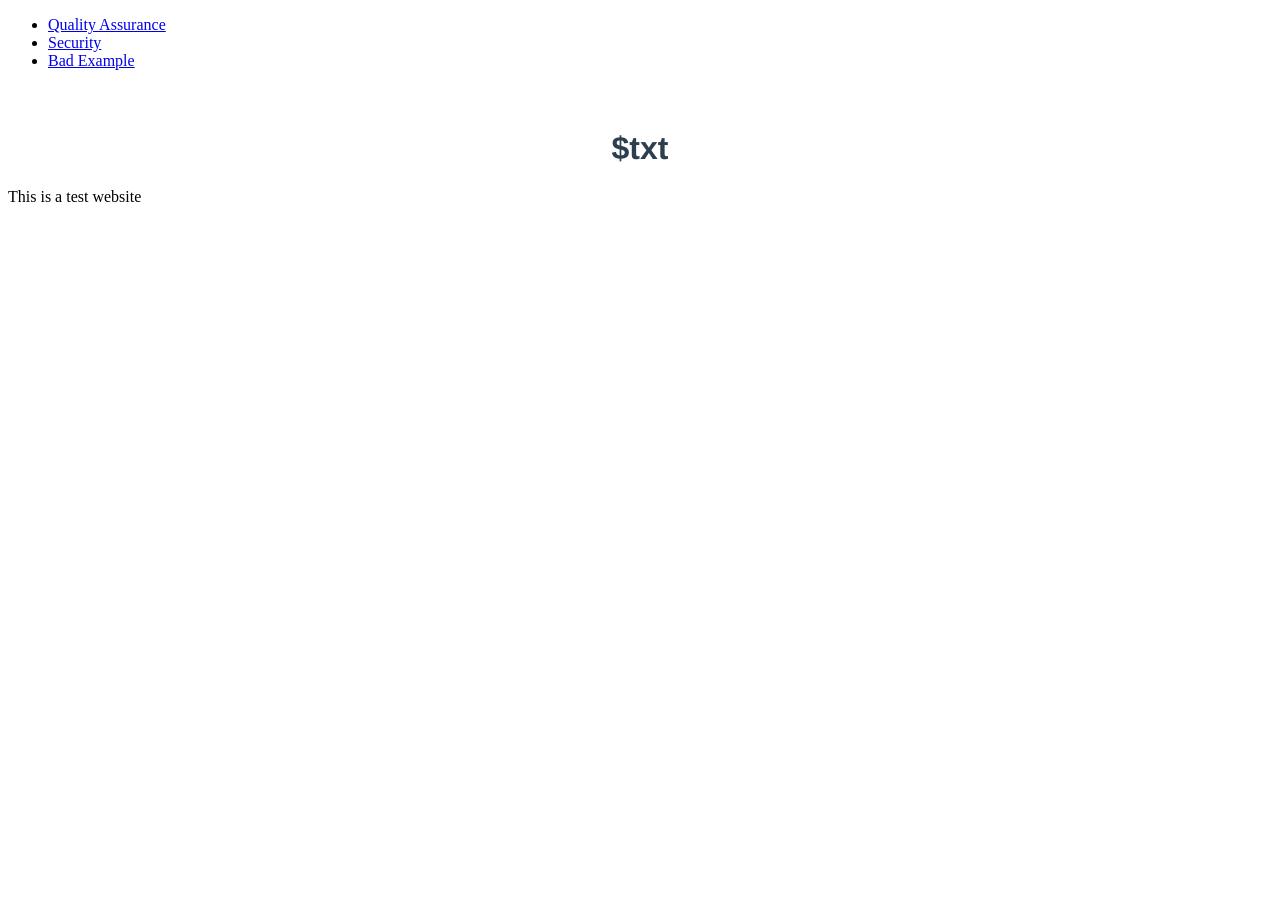
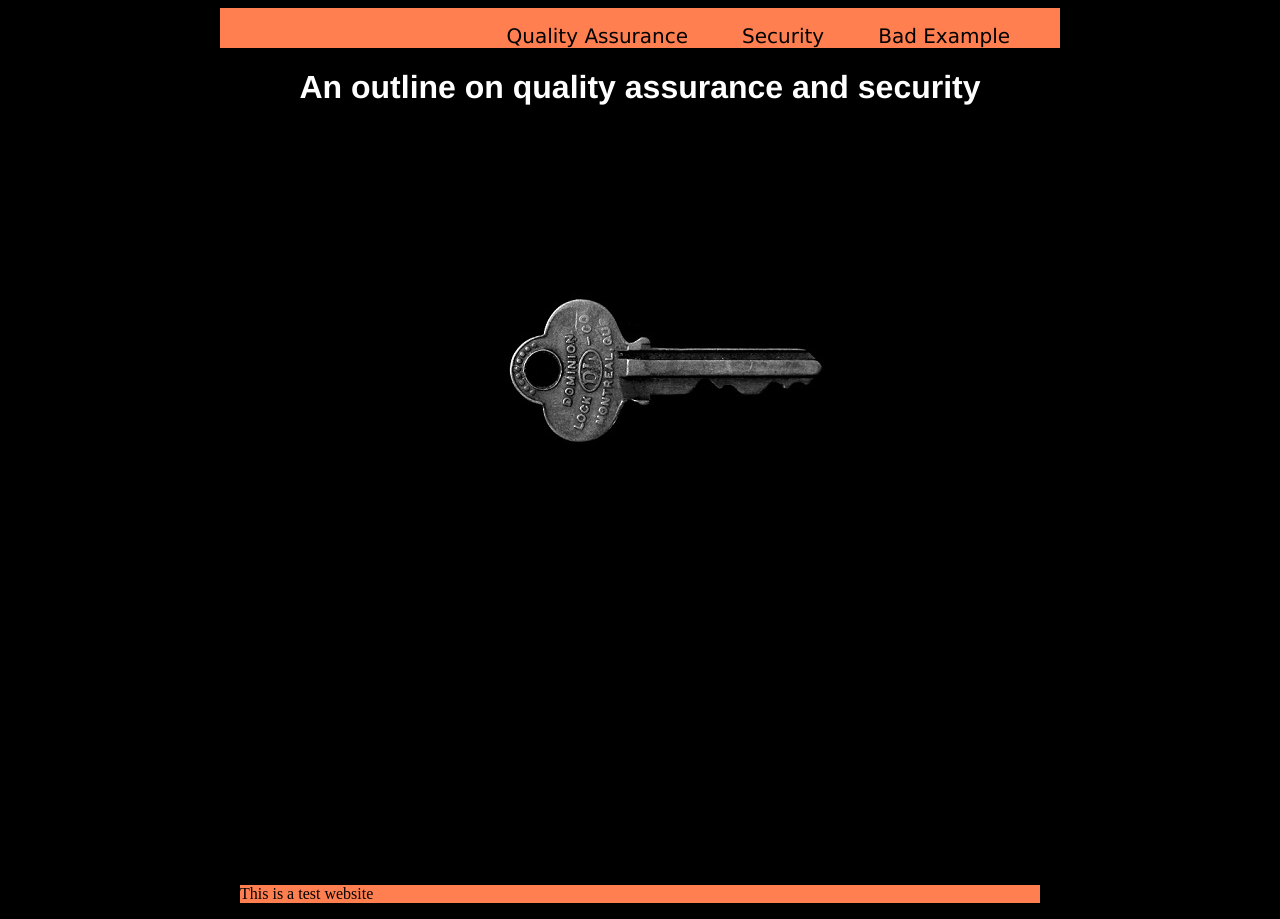
Before and after one commit to albybaby250219/QA-Assignment, a website built with Vite: page index.html in a window 1280 px wide. Before the commit the page ends 800 px from the top, so only its background shows below. Built offline with nearby package versions, Linux system fonts and the light colour scheme.

Commit message:
updated views and styles

```diff
--- a/heading.json
+++ /dev/null
@@ -1,5 +0,0 @@
-{
-    "homepage": {
-        "title":"An outline on QA and Security"
-    }
-}
--- a/index.html
+++ b/index.html
@@ -8,16 +8,12 @@
   </head>
   <body>
     <header id="header">
-      <ul>
-        <li><a href="quality_assurance.html">Quality Assurance</a></li>
-        <li><a href="security.html">Security</a></li>
-        <li><a href="bad_example.html">Bad Example</a></li>
-      </ul>
+
     </header>
     <main>
       <div id="app"></div>
     </main>
-    <footer>
+    <footer id="footer">
       <p>This is a test website</p>
     </footer>
     <script type="module" src="/main.js"></script>
--- a/main.js
+++ b/main.js
@@ -1,9 +1,13 @@
 import './style.scss';
 
-import {title} from './title.js';
+document.querySelector('#app').innerHTML = `
+<h1>An outline on quality assurance and security </h1>
+`;
 
-import json from './heading.json';
-
-const app = document.getElementById('app');
-
-title(app, json.homepage.title);
+document.querySelector('#header').innerHTML = `
+<ul>
+<li><a href="./views/quality_assurance.html">Quality Assurance</a></li>
+<li><a href="./views/security.html">Security</a></li>
+<li><a href="./views/bad_example.html">Bad Example</a></li>
+</ul>
+` ;
--- a/style.scss
+++ b/style.scss
@@ -1,8 +1,56 @@
+body{
+  background-color: black;
+}
 #app {
   font-family: Avenir, Helvetica, Arial, sans-serif;
   -webkit-font-smoothing: antialiased;
   -moz-osx-font-smoothing: grayscale;
   text-align: center;
-  color: #2c3e50;
+  color: #fff;
   margin-top: 60px;
+  max-width:800px;
+  margin:auto;
+  min-height: 100vh;
+  height:500px;
+  background-image: url(/images/key.jpg);
 }
+#header{
+  max-width:800px;
+  margin:auto;
+  background:coral;
+  padding:20px;
+  margin-bottom: 0;
+  position:relative;
+}
+#header ul{
+  position:absolute;
+  top:0;
+  right:0;
+
+}
+#header li{
+  display:inline;
+  margin-right:20px;
+  list-style-type: none;
+
+
+}
+#header a{
+  text-decoration: none;
+  color:black;
+  margin-right:30px;
+  font-size:20px;
+  font-family: 'Lucida Sans', 'Lucida Sans Regular', 'Lucida Grande', 'Lucida Sans Unicode', Geneva, Verdana, sans-serif;
+
+}
+#footer{
+  max-width:800px;
+  margin:auto;
+  background:coral;
+  color:black;
+}
+.subsection{
+  color:white;
+  text-align:center;
+  font-family: 'Lucida Sans', 'Lucida Sans Regular', 'Lucida Grande', 'Lucida Sans Unicode', Geneva, Verdana, sans-serif;
+}
--- a/title.js
+++ /dev/null
@@ -1,4 +0,0 @@
-const title = (elem, txt) => {
-    elem.innerHTML = '<h1> $txt </h1>';
-};
-export {title};
--- /dev/null
+++ b/vite.config.js
@@ -0,0 +1,14 @@
+const { resolve } = require('path')
+
+module.exports = {
+  build: {
+    rollupOptions: {
+      input: {
+        main: resolve(__dirname, 'index.html'),
+        quality: resolve(__dirname, 'views/quality_assurance.html'),
+        security: resolve(__dirname, 'views/security.html'),
+        badexample: resolve(__dirname, 'views/bad_example.html')
+      }
+    }
+  }
+}
```
Also changed, not shown: views/bad_example.html (renamed from bad_example.html, +1 -1 lines), views/quality_assurance.html (renamed from quality_assurance.html, +1 -1 lines), views/security.html (renamed from security.html, +1 -1 lines), public/images/key.jpg (added).
